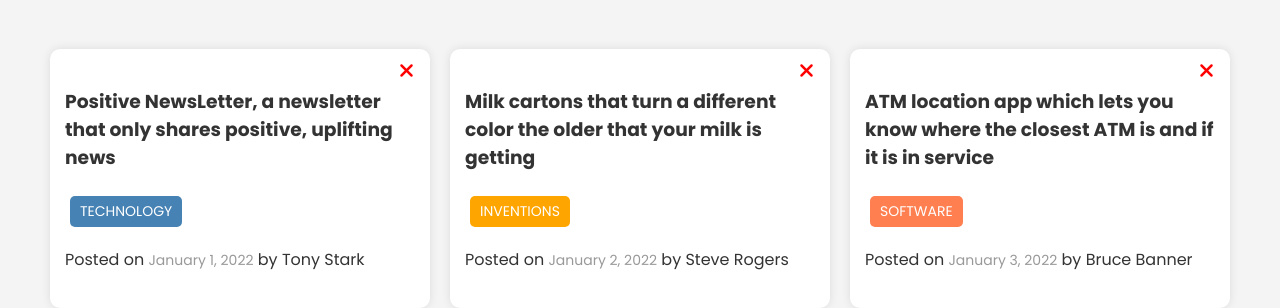
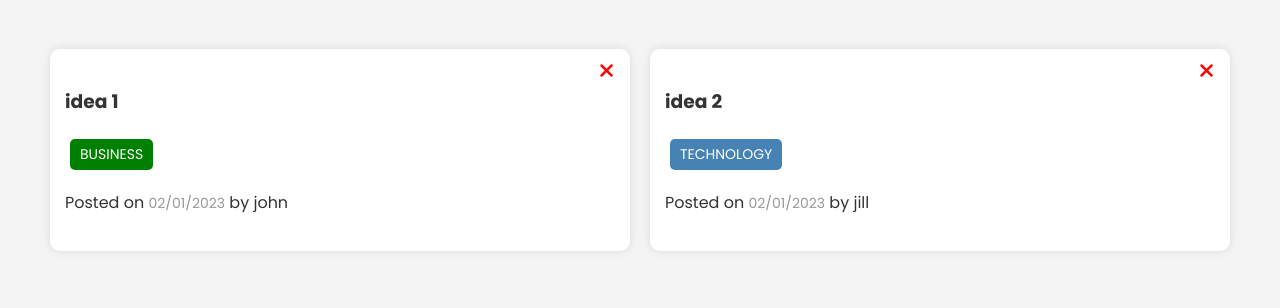
Before and after one commit to sertech/randomIdeas, a website built with webpack: page client/src/index.html in a window 1280 px wide. Shown: the part 90-398 px from the top of the page. Built offline with nearby package versions, Linux system fonts and the light colour scheme.

Commit message:
259 IdeaList Component

```diff
--- /dev/null
+++ b/client/src/components/IdeaList.js
@@ -0,0 +1,62 @@
+class IdeaList {
+    constructor() {
+        this._ideaListEl = document.querySelector('#idea-list');
+        this._ideas = [
+            {
+                id: 1,
+                text: 'idea 1',
+                tag: 'Business',
+                username: 'john',
+                date: '02/01/2023',
+            },
+            {
+                id: 2,
+                text: 'idea 2',
+                tag: 'Technology',
+                username: 'jill',
+                date: '02/01/2023',
+            },
+        ];
+        this._validTags = new Set();
+        this._validTags.add('technology');
+        this._validTags.add('software');
+        this._validTags.add('business');
+        this._validTags.add('education');
+        this._validTags.add('health');
+        this._validTags.add('inventions');
+    }
+
+    getTagClass(tag) {
+        tag = tag.toLowerCase();
+        let tagClass = '';
+        if (this._validTags.has(tag)) {
+            tagClass = `tag-${tag}`;
+        } else {
+            tagClass = '';
+        }
+        return tagClass;
+    }
+
+    render() {
+        this._ideaListEl.innerHTML = this._ideas
+            .map((idea) => {
+                const tagClass = this.getTagClass(idea.tag);
+                return `
+                <div class="card">
+                    <button class="delete"><i class="fas fa-times"></i></button>
+                    <h3>
+                        ${idea.text}
+                    </h3>
+                    <p class="tag ${tagClass}">${idea.tag.toUpperCase()}</p>
+                    <p>
+                        Posted on <span class="date">${idea.date}</span> by
+                        <span class="author">${idea.username}</span>
+                    </p>
+                </div>
+            `;
+            })
+            .join('');
+    }
+}
+
+export default IdeaList;
--- a/client/src/index.html
+++ b/client/src/index.html
@@ -14,44 +14,7 @@
             </button>
         </header>
         <div class="container">
-            <div id="idea-list" class="ideas">
-                <div class="card">
-                    <button class="delete"><i class="fas fa-times"></i></button>
-                    <h3>
-                        Positive NewsLetter, a newsletter that only shares
-                        positive, uplifting news
-                    </h3>
-                    <p class="tag tag-technology">TECHNOLOGY</p>
-                    <p>
-                        Posted on <span class="date">January 1, 2022</span> by
-                        <span class="author">Tony Stark</span>
-                    </p>
-                </div>
-                <div class="card">
-                    <button class="delete"><i class="fas fa-times"></i></button>
-                    <h3>
-                        Milk cartons that turn a different color the older that
-                        your milk is getting
-                    </h3>
-                    <p class="tag tag-inventions">INVENTIONS</p>
-                    <p>
-                        Posted on <span class="date">January 2, 2022</span> by
-                        <span class="author">Steve Rogers</span>
-                    </p>
-                </div>
-                <div class="card">
-                    <button class="delete"><i class="fas fa-times"></i></button>
-                    <h3>
-                        ATM location app which lets you know where the closest
-                        ATM is and if it is in service
-                    </h3>
-                    <p class="tag tag-software">SOFTWARE</p>
-                    <p>
-                        Posted on <span class="date">January 3, 2022</span> by
-                        <span class="author">Bruce Banner</span>
-                    </p>
-                </div>
-            </div>
+            <div id="idea-list" class="ideas"></div>
         </div>
 
         <div id="modal" class="modal">
--- a/client/src/index.js
+++ b/client/src/index.js
@@ -2,8 +2,15 @@
 import '@fortawesome/fontawesome-free/css/all.css';
 import Modal from './components/Modal';
 import IdeaForm from './components/IdeaForm';
+import IdeaList from './components/IdeaList';
 import './css/style.css';
 
 const modal = new Modal();
+
+// initialize the ideaForm
 const ideaForm = new IdeaForm();
 ideaForm.render();
+
+// initialize the ideaList
+const ideaList = new IdeaList();
+ideaList.render();
```
